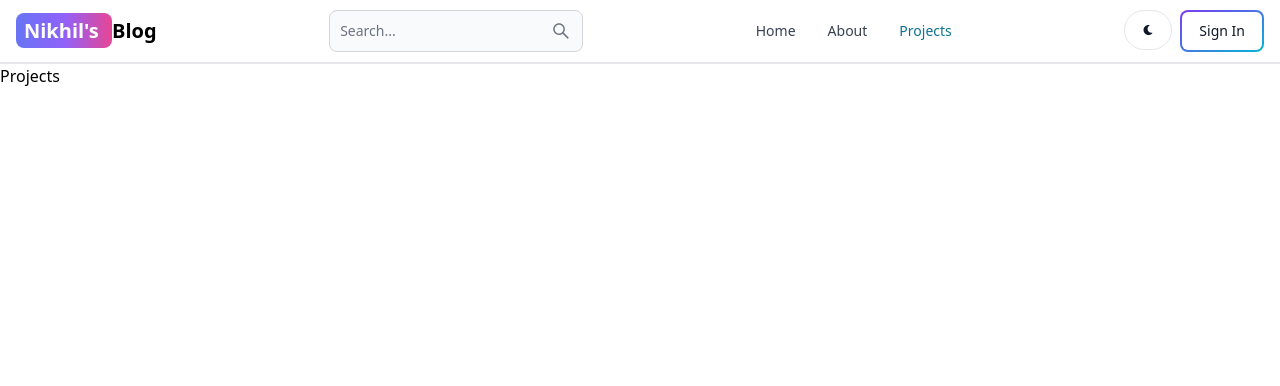
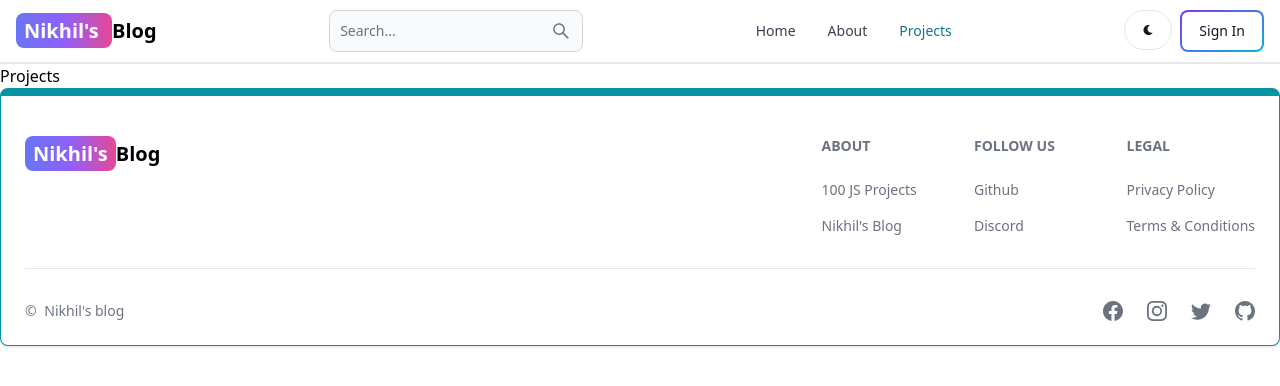
Before and after one commit to nikhil109955/blogApp, a React (Vite) app in the folder client/: page /projects in a window 1280 px wide. Shown: the top 386 px of the page. Built offline with nearby package versions, Linux system fonts and the light colour scheme.

Commit message:
create and add the footer component

```diff
--- a/client/src/App.jsx
+++ b/client/src/App.jsx
@@ -7,6 +7,7 @@
 import Dashboard from './pages/Dashboard';
 import Projects from './pages/Projects';
 import Header from './components/Header';
+import Footer from './components/Footer';
 
 export default function App() {
   return (
@@ -21,6 +22,8 @@
         <Route path="/projects" element={<Projects/>}Route/>
       </Routes>
 
+      <Footer/>
+
     </BrowserRouter>
   )
 }
--- /dev/null
+++ b/client/src/components/Footer.jsx
@@ -0,0 +1,94 @@
+import { Footer } from 'flowbite-react/components/Footer';
+import { Link } from 'react-router-dom';
+import { BsFacebook, BsInstagram, BsTwitter, BsGithub} from 'react-icons/bs';
+
+export default function FooterCom() {
+  return (
+    <Footer container className='border border-t-8 border-teal-500'>
+      <div className='w-full max-w-7xl mx-auto'>
+        <div className='grid w-full justify-between sm:flex md:grid-cols-1'>
+          <div className='mt-5'>
+            <Link
+              to='/'
+              className='self-center whitespace-nowrap text-lg sm:text-xl font-semibold dark:text-white'
+            >
+              <span className='px-2 py-1 bg-gradient-to-r from-indigo-500 via-purple-500 to-pink-500 rounded-lg text-white'>
+                Nikhil's
+              </span>
+                Blog
+            </Link>
+          </div>
+          <div className='grid grid-cols-2 gap-3 sm: mt-4 sm:grid-cols-3 sm:gap-6'>
+            <div>
+            <Footer.Title title='About' />
+            <Footer.LinkGroup col>
+              <Footer.Link
+              href='https://www.100jsprojects.com'
+              target='_blank'
+              rel='noopener noreferrer'>
+                100 JS Projects
+              </Footer.Link>
+              <Footer.Link
+              href='/about'
+              target='_blank'
+              rel='noopener noreferrer'>
+                Nikhil's Blog
+              </Footer.Link>
+            </Footer.LinkGroup>
+            </div>
+            <div>
+            <Footer.Title title='Follow us' />
+            <Footer.LinkGroup col>
+              <Footer.Link
+              href='https://www.github.com/nikhil109955'
+              target='_blank'
+              rel='noopener noreferrer'>
+                Github
+              </Footer.Link>
+              <Footer.Link
+              href='#'
+              target='_blank'
+              rel='noopener noreferrer'>
+                Discord
+              </Footer.Link>
+            </Footer.LinkGroup>
+            </div>
+
+            <div>
+            <Footer.Title title='Legal' />
+            <Footer.LinkGroup col>
+              <Footer.Link
+              href='#'
+              >
+                Privacy Policy
+              </Footer.Link>
+              <Footer.Link
+              href='#'>
+
+              Terms &amp; Conditions
+              </Footer.Link>
+            </Footer.LinkGroup>
+            </div>
+
+          </div>
+        </div>
+        <Footer.Divider/>
+        <div className=' w-full sm:flex sm-items-center sm:justify-between'>
+          <Footer.Copyright
+           href='#'
+           by="Nikhil's blog"
+
+           />
+           <div className='flex gap-6 sm:mt-0 mt-4 sm:justify-center'>
+            <Footer.Icon href='#' icon ={BsFacebook}/>
+            <Footer.Icon href='#' icon ={BsInstagram}/>
+            <Footer.Icon href='#' icon ={BsTwitter}/>
+            <Footer.Icon href='https://www.github.com/nikhil109955' icon ={BsGithub}/>
+
+           </div>
+        </div>
+
+      </div>
+    </Footer>
+  )
+}
```
Also changed, not shown: 1 other file (tests, documents, lock files or other folders).
